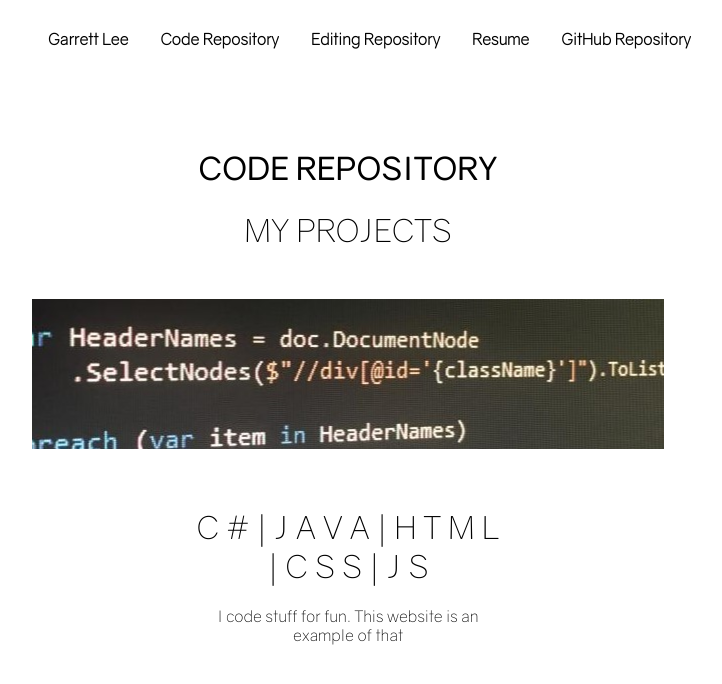
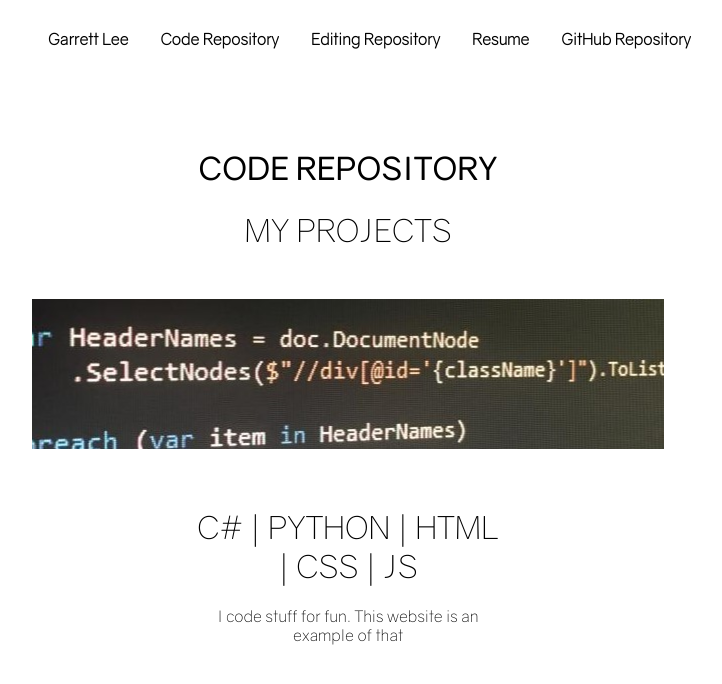
Before and after one commit to RGarrettLee/rgarrettlee.github.io, a plain HTML site: page coderepository.html in a window 1280 px wide. Shown: the whole page, without its empty margins (292-1014 px from the left). Drawn offline with Linux system fonts and the light colour scheme.

Commit message:
Update
changed java to python + changed formatting

```diff
--- a/coderepository.html
+++ b/coderepository.html
@@ -35,7 +35,7 @@
 
         <div class="center">
 
-          <h1 class="gravlight">C # | J A V A | H T M L | C S S | J S</h1>
+          <h1 class="gravlight">C# | PYTHON | HTML | CSS | JS</h1>
           <p class="gravlight">I code stuff for fun. This website is an example of that</p>
         </div>
       </div>
```
